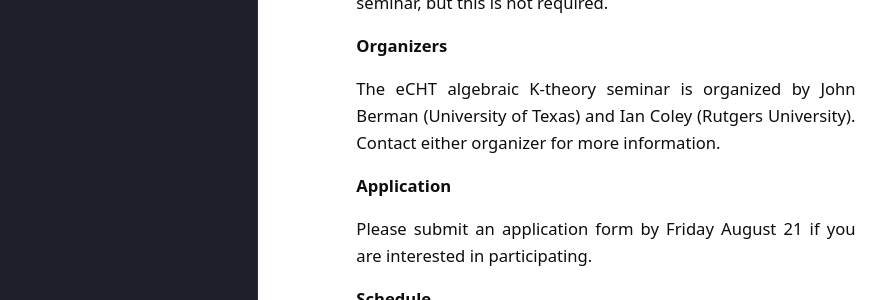
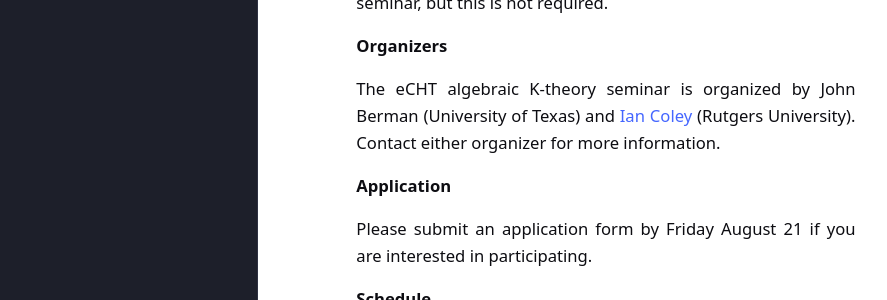
Before and after one commit to eCHTorc/eCHTorc.github.io, a Jekyll site: the page built from reading-seminar-on-algebraic-k-theory-fall-20.html, in a window 1280 px wide and 900 px high, scrolled down 968 px. Shown: the part 441-741 px from the top of the window, without its empty margins (43-930 px from the left). Built offline with Jekyll 4.4.1, drawn with Linux system fonts in a browser that asks for light colours; part of the change alters nothing that is shown.

```diff
--- a/reading-seminar-on-algebraic-k-theory-fall-20.html
+++ b/reading-seminar-on-algebraic-k-theory-fall-20.html
@@ -63,7 +63,7 @@ Students are encouraged to obtain independent study credit from their home unive
 </p>
 
 <p>
-The eCHT algebraic K-theory seminar is organized by John Berman (University of Texas) and Ian Coley (Rutgers University). Contact either organizer for more information.
+The eCHT algebraic K-theory seminar is organized by John Berman (University of Texas) and <a href="https://iancoley.org/"> Ian Coley </a> (Rutgers University). Contact either organizer for more information.
 </p>
 
 <p>
```
